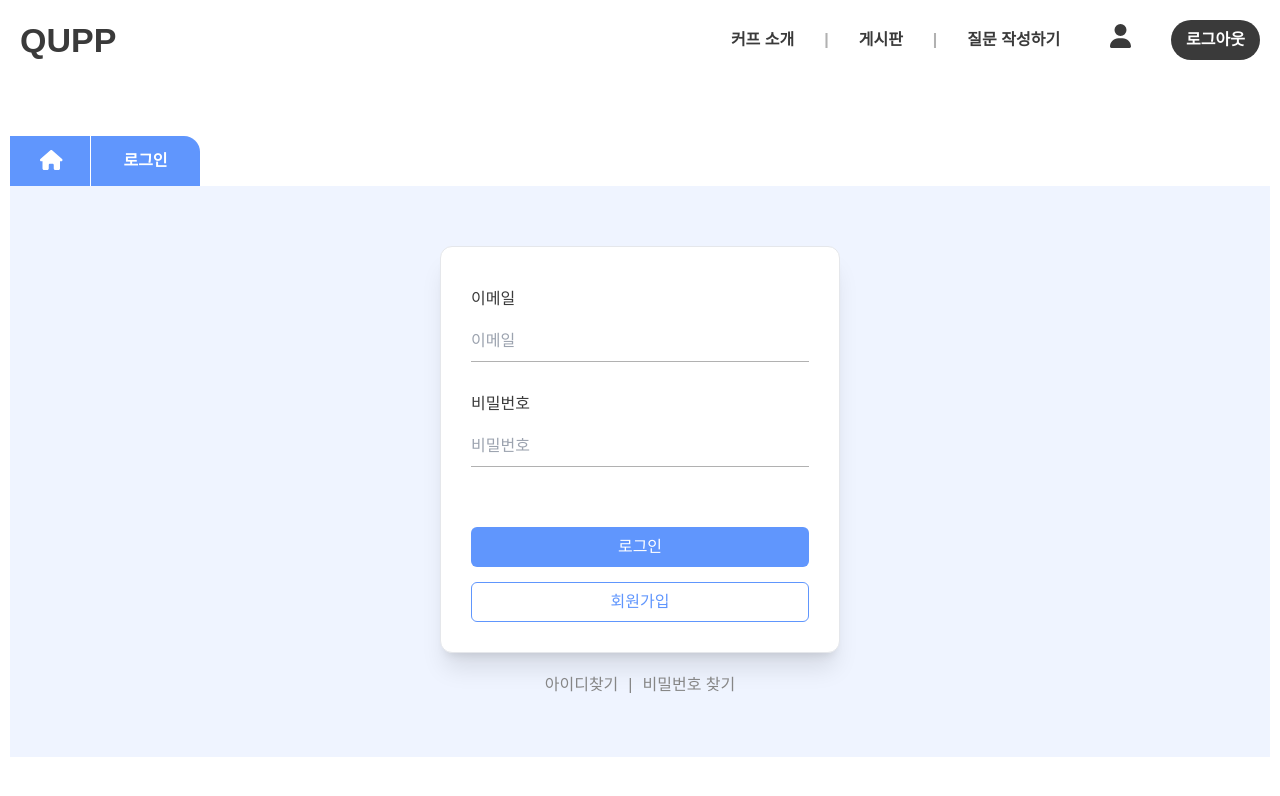
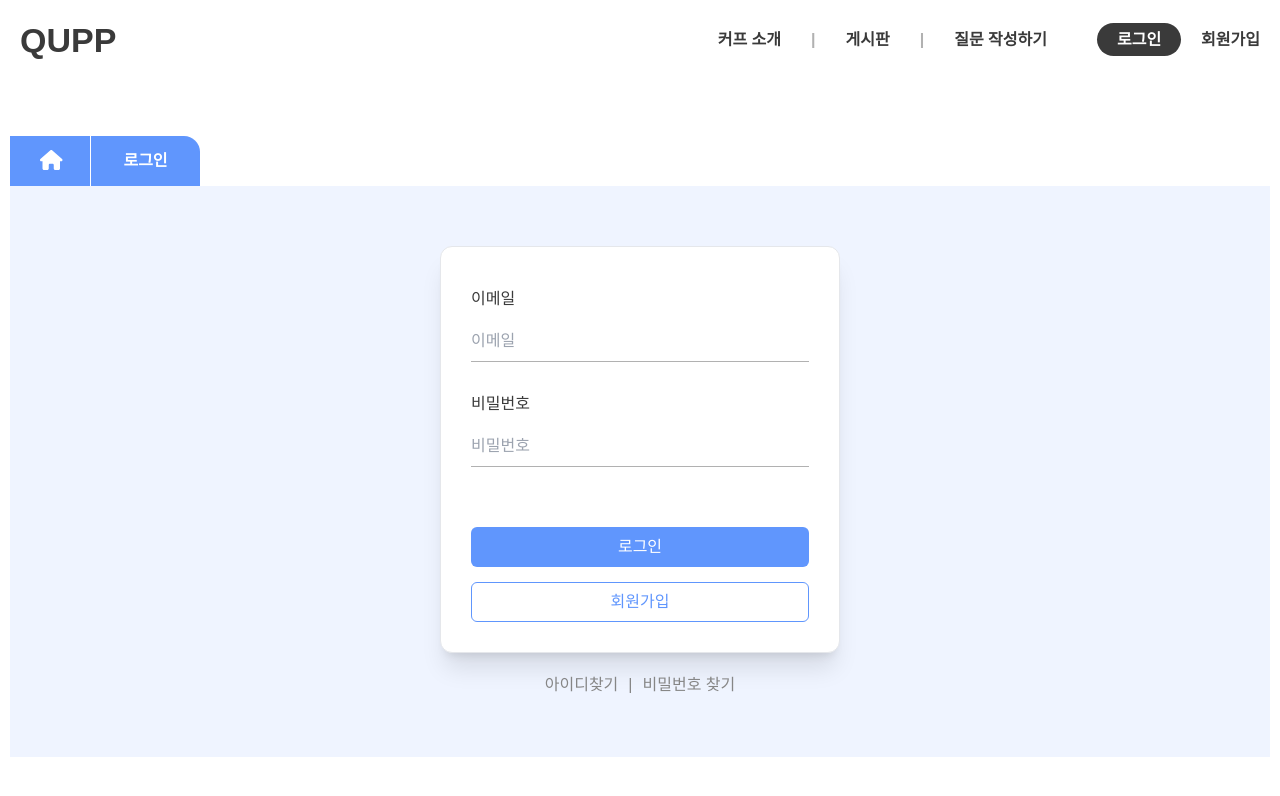
Before and after one commit to crewd/qupp-front, a Next.js app: page /login in a window 1280 px wide. Shown: the top 796 px of the page. Built offline with nearby package versions, Linux system fonts and the light colour scheme; sample sign-in values are in the browser's storage.

Commit message:
feat: localstorage -> cookie 변경

```diff
--- a/api/index.ts
+++ b/api/index.ts
@@ -1,7 +1,5 @@
-import { AxiosError } from 'axios';
 import { AnswerRegistration } from '../types/QnA';
 import { User } from '../types/user';
-import { tokenStore } from '../util/token';
 import { instance } from './instance';
 
 type UserData = {
@@ -19,7 +17,6 @@ type LoginUser = {
 export const login = async (user: LoginUser) => {
   try {
     const data: User = await instance.post(`login`, user);
-    console.log(data);
     return data;
   } catch (error) {
     console.log(error);
--- a/api/instance.ts
+++ b/api/instance.ts
@@ -1,14 +1,14 @@
 import axios from 'axios';
-import { tokenStore } from '../util/token';
+import { getToken } from '../util/token';
 
 const baseURL =
   'http://ec2-3-37-201-15.ap-northeast-2.compute.amazonaws.com:8080/';
 
-const { getToken } = tokenStore;
+const token = getToken();
 
 export const instance = axios.create({
   baseURL: baseURL,
-  headers: { Authorization: `Bearer ${getToken ? getToken.jwtToken : null}` },
+  headers: { Authorization: `Bearer ${token ? token.jwtToken : null}` },
 });
 
 instance.interceptors.request.use((config) => {
--- a/components/layout/desktopMenu.tsx
+++ b/components/layout/desktopMenu.tsx
@@ -1,22 +1,14 @@
 import { faUser } from '@fortawesome/free-solid-svg-icons';
 import { FontAwesomeIcon } from '@fortawesome/react-fontawesome';
 import Link from 'next/link';
-import { useRecoilState } from 'recoil';
-import { userState } from '../../recoil/user';
 
-const DesktopNavMenu = () => {
-  const [user, setUser] = useRecoilState(userState);
-
-  const logOut = () => {
-    localStorage.removeItem('user');
-    setUser({
-      token: '',
-      email: '',
-      nickName: '',
-      isLoggedIn: false,
-    });
-  };
-
+const DesktopNavMenu = ({
+  logOut,
+  isLoggedIn,
+}: {
+  logOut: () => void;
+  isLoggedIn: boolean;
+}) => {
   return (
     <nav className="justify-end hidden w-full md:flex">
       <div className="flex font-bold">
@@ -40,7 +32,7 @@ const DesktopNavMenu = () => {
           </Link>
         </div>
         <div>
-          {user.isLoggedIn ? (
+          {isLoggedIn ? (
             <>
               <FontAwesomeIcon className="pr-[20px] text-lg" icon={faUser} />
 
--- a/components/layout/layout.tsx
+++ b/components/layout/layout.tsx
@@ -1,22 +1,36 @@
 import Link from 'next/link';
+import { useRouter } from 'next/router';
 import React, { useEffect } from 'react';
 import { useRecoilState } from 'recoil';
 import { userState } from '../../recoil/user';
-import { tokenStore } from '../../util/token';
+import { getToken, removeToken } from '../../util/token';
 import DesktopNavMenu from './desktopMenu';
 import ModalNavMenu from './modalMenu';
 
 const Layout = ({ children }: { children: React.ReactNode }) => {
-  const store = tokenStore;
   const [user, setUser] = useRecoilState(userState);
+  const token = getToken();
+
+  const router = useRouter();
+
+  const logOut = () => {
+    removeToken();
+    setUser({
+      token: '',
+      email: '',
+      nickName: '',
+      isLoggedIn: false,
+    });
+    router.replace('/login');
+  };
 
   useEffect(() => {
-    if (store.isLoggedIn) {
+    if (token) {
       setUser({
-        token: store.get('token')!,
-        email: store.get('email')!,
-        nickName: store.get('nickName')!,
-        isLoggedIn: store.isLoggedIn,
+        token: token.jwtToken,
+        email: token.email!,
+        nickName: token.nickName,
+        isLoggedIn: !!token,
       });
     }
   }, []);
@@ -30,8 +44,8 @@ const Layout = ({ children }: { children: React.ReactNode }) => {
               <h2 className="font-bold text-xxl">QUPP</h2>
             </a>
           </Link>
-          <DesktopNavMenu />
-          <ModalNavMenu />
+          <DesktopNavMenu logOut={logOut} isLoggedIn={user.isLoggedIn} />
+          <ModalNavMenu logOut={logOut} isLoggedIn={user.isLoggedIn} />
         </div>
       </header>
       <main className="mt-[56px] px-[10px] pb-[40px] max-w-[1280px] m-auto">
--- a/components/layout/modalMenu.tsx
+++ b/components/layout/modalMenu.tsx
@@ -1,9 +1,20 @@
 import { faAngleDown, faBars, faX } from '@fortawesome/free-solid-svg-icons';
 import { FontAwesomeIcon } from '@fortawesome/react-fontawesome';
+import { getToken } from 'next-auth/jwt';
 import Link from 'next/link';
+import { useRouter } from 'next/router';
 import { useEffect, useRef, useState } from 'react';
+import { useRecoilState } from 'recoil';
+import { userState } from '../../recoil/user';
+import { removeToken } from '../../util/token';
 
-const ModalNavMenu = () => {
+const ModalNavMenu = ({
+  logOut,
+  isLoggedIn,
+}: {
+  logOut: () => void;
+  isLoggedIn: boolean;
+}) => {
   const [menuOpened, setMenuOpened] = useState(false);
   const [categoryOpened, setCategoryOpened] = useState(false);
 
@@ -52,6 +63,23 @@ const ModalNavMenu = () => {
             onClick={menuHandler}
           />
         </div>
+        {isLoggedIn ? (
+          <>
+            <div className="px-[15px] py-[10px]" onClick={menuHandler}>
+              <Link href="/">
+                <a className="block">마이페이지</a>
+              </Link>
+            </div>
+            <div className="px-[15px] py-[10px]" onClick={menuHandler}>
+              <button onClick={logOut}>
+                <Link href="/login">
+                  <a className="block">로그아웃</a>
+                </Link>
+              </button>
+            </div>
+          </>
+        ) : (
+          <>
             <div className="px-[15px] py-[10px]" onClick={menuHandler}>
               <Link href="/login">
                 <a className="block">로그인</a>
@@ -62,6 +90,9 @@ const ModalNavMenu = () => {
                 <a className="block">회원가입</a>
               </Link>
             </div>
+          </>
+        )}
+
         <div className="px-[15px] py-[10px]">
           <div
             className="relative flex items-center"
--- a/package.json
+++ b/package.json
@@ -13,6 +13,7 @@
     "@fortawesome/free-solid-svg-icons": "^6.1.2",
     "@fortawesome/react-fontawesome": "^0.2.0",
     "@hookform/error-message": "^2.0.0",
+    "@types/react-cookies": "^0.1.0",
     "axios": "^0.27.2",
     "next": "12.2.4",
     "next-auth": "^4.10.3",
@@ -20,6 +21,7 @@
     "quill-image-resize-module-react": "^3.0.0",
     "quill-image-resize-module-ts": "^3.0.3",
     "react": "18.2.0",
+    "react-cookie": "^4.1.1",
     "react-dom": "18.2.0",
     "react-hook-form": "^7.34.2",
     "react-quill": "^2.0.0",
--- a/pages/_app.tsx
+++ b/pages/_app.tsx
@@ -2,15 +2,18 @@ import type { AppProps } from 'next/app';
 import '@fortawesome/fontawesome-svg-core/styles.css';
 import '../styles/globals.css';
 import Layout from '../components/layout/layout';
+import { CookiesProvider } from 'react-cookie';
 import { RecoilRoot } from 'recoil';
 
 function MyApp({ Component, pageProps }: AppProps) {
   return (
-    <RecoilRoot>
-      <Layout>
-        <Component {...pageProps} />
-      </Layout>
-    </RecoilRoot>
+    <CookiesProvider>
+      <RecoilRoot>
+        <Layout>
+          <Component {...pageProps} />
+        </Layout>
+      </RecoilRoot>
+    </CookiesProvider>
   );
 }
 
--- a/pages/login/index.tsx
+++ b/pages/login/index.tsx
@@ -7,12 +7,10 @@ import { login } from '../../api';
 import BgTitle from '../../components/common/bgTitle';
 import useInput from '../../hook/useInput';
 import { userState } from '../../recoil/user';
-import { tokenStore } from '../../util/token';
+import { setToken } from '../../util/token';
 
 const LoginPage = () => {
-  const store = tokenStore;
   const router = useRouter();
-
   const setUser = useSetRecoilState(userState);
 
   const [email, onChangeEmail] = useInput('');
@@ -25,9 +23,8 @@ const LoginPage = () => {
       return setLoginError(true);
     }
     const userData = await login({ email: email, password: password });
-    await console.log(userData);
     if (userData) {
-      store.set(userData);
+      setToken(userData);
 
       setUser({
         token: userData.jwtToken,
--- a/pages/qna/list/index.tsx
+++ b/pages/qna/list/index.tsx
@@ -12,12 +12,21 @@ import { getQuestionList } from '../../../api';
 import BgTitle from '../../../components/common/bgTitle';
 import PostCard from '../../../components/post/postCard';
 import { Questions } from '../../../types/QnA';
+import { getToken } from '../../../util/token';
 
 const QnA = ({ questions }: { questions: Questions }) => {
   const router = useRouter();
   const category = router.query.category;
 
   const menuRef = useRef<HTMLAnchorElement>(null);
+
+  const refreshData = () => {
+    router.replace(router.asPath);
+  };
+
+  useEffect(() => {
+    refreshData();
+  }, []);
 
   useEffect(() => {
     const element = menuRef.current;
@@ -207,7 +216,9 @@ const QnA = ({ questions }: { questions: Questions }) => {
 
 export const getServerSideProps: GetServerSideProps = async (context) => {
   const questions = await getQuestionList(1, 'all');
-  if (!questions) {
+  const cookies = context.req.headers.cookie;
+
+  if (!questions || !cookies) {
     return {
       redirect: {
         permanent: false,
--- a/util/token.ts
+++ b/util/token.ts
@@ -1,19 +1,34 @@
+import { Cookies } from 'react-cookie';
 import { User } from '../types/user';
 
-export const tokenStore = {
-  set: (token: User) => {
-    if (!token) {
-      return;
-    }
-    return localStorage.setItem('user', JSON.stringify(token));
-  },
-  get: () => localStorage.getItem('user'),
-  get isLoggedIn() {
-    return !!this.get();
-  },
-  get getToken() {
-    if (typeof window !== 'undefined') {
-      return JSON.parse(localStorage.getItem('user')!);
-    }
-  },
+// export const tokenStore = {
+//   set: (token: User) => {
+//     if (!token) {
+//       return;
+//     }
+//     return localStorage.setItem('user', JSON.stringify(token));
+//   },
+//   get: () => localStorage.getItem('user'),
+//   get isLoggedIn() {
+//     return !!this.get();
+//   },
+//   get getToken() {
+//     if (typeof window !== 'undefined') {
+//       return JSON.parse(localStorage.getItem('user')!);
+//     }
+//   },
+// };
+
+const cookies = new Cookies();
+
+export const setToken = (token: User) => {
+  return cookies.set('user', token, { path: '/' });
 };
+
+export const getToken = () => {
+  return cookies.get('user');
+};
+
+export const removeToken = () => {
+  return cookies.remove('user');
+};
```
Also changed, not shown: 1 other file (tests, documents, lock files or other folders). Lines whose indentation alone changed are shown as unchanged.
